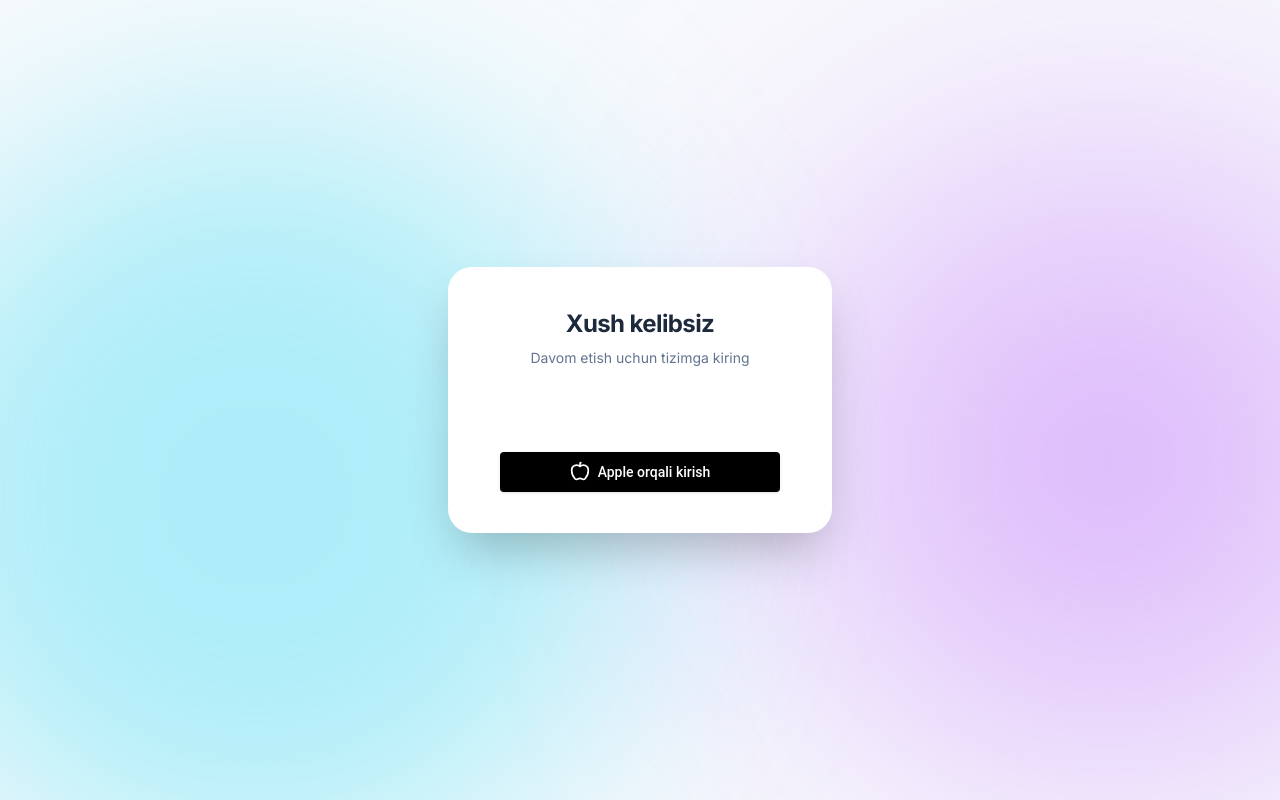
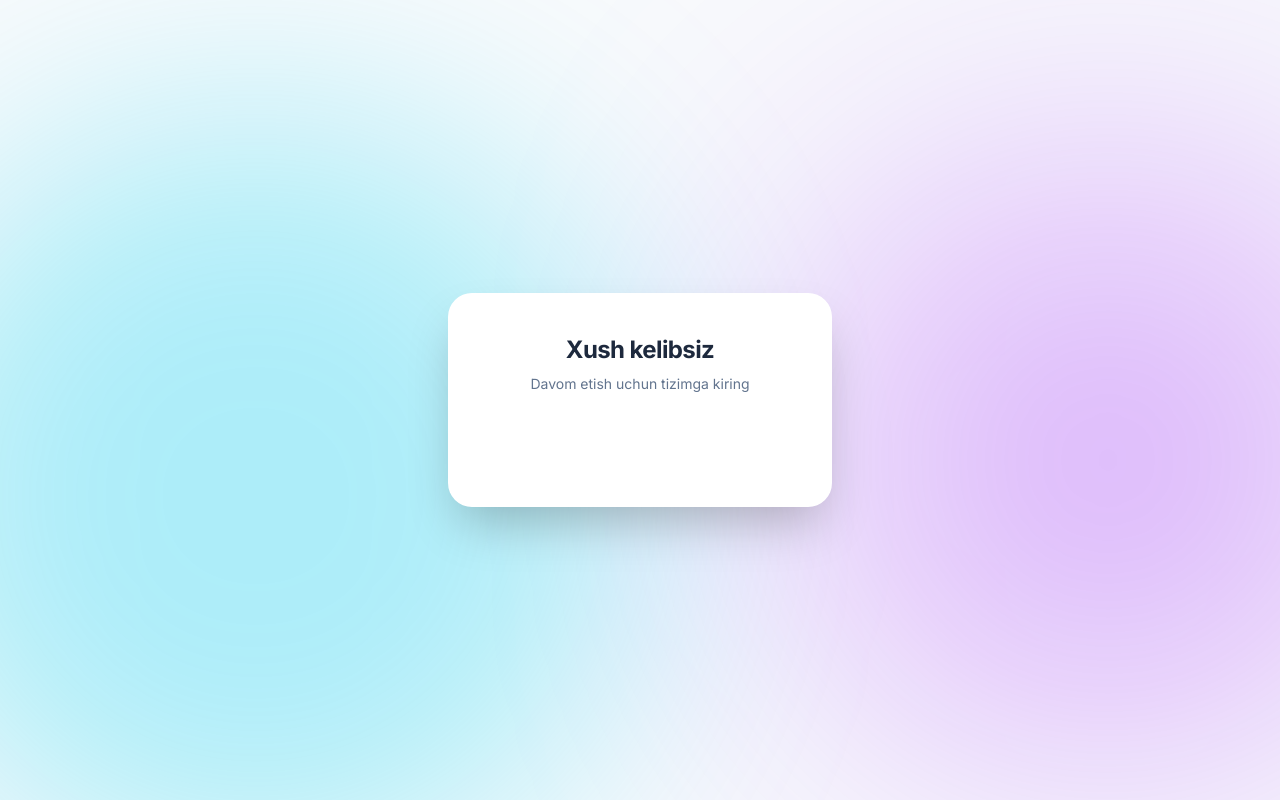
Before and after one commit to behruz-eshquvatov/univora-test, a React (Vite) app: page /login in a window 1280 px wide. Built offline with nearby package versions, Linux system fonts and the light colour scheme.

Commit message:
feat: hide apple auth temporarily

```diff
--- a/src/locales/en.json
+++ b/src/locales/en.json
@@ -255,7 +255,7 @@
     "auth_type_direction": "your direction",
     "auth_loading": "Authenticating...",
     "auth_apple": "Apple sign-in is under development",
-    "auth_footer": "We use Google and Apple for secure registration.",
+    "auth_footer": "We use Google for secure registration.",
     "results_title": "Awesome!",
     "results_desc": "You have successfully passed the introductory test.",
     "results_correct": "correct answers",
--- a/src/locales/ru.json
+++ b/src/locales/ru.json
@@ -255,7 +255,7 @@
     "auth_type_direction": "вашему направлению",
     "auth_loading": "Авторизация...",
     "auth_apple": "Вход через Apple в разработке",
-    "auth_footer": "Мы используем Google и Apple для безопасной регистрации.",
+    "auth_footer": "Мы используем Google для безопасной регистрации.",
     "results_title": "Потрясающе!",
     "results_desc": "Вы успешно прошли вводный тест.",
     "results_correct": "правильных ответов",
--- a/src/locales/uz.json
+++ b/src/locales/uz.json
@@ -255,7 +255,7 @@
     "auth_type_direction": "sizning yo'nalishingiz",
     "auth_loading": "Avtorizatsiya...",
     "auth_apple": "Apple orqali kirish ishlab chiqilmoqda",
-    "auth_footer": "Xavfsiz ro'yxatdan o'tish uchun Google va Apple'dan foydalanamiz.",
+    "auth_footer": "Xavfsiz ro'yxatdan o'tish uchun Google'dan foydalanamiz.",
     "results_title": "Ajoyib!",
     "results_desc": "Siz kirish testidan muvaffaqiyatli o'tdingiz.",
     "results_correct": "to'g'ri javoblar",
--- a/src/pages/Login.tsx
+++ b/src/pages/Login.tsx
@@ -53,15 +53,6 @@ export default function Login() {
                 }}
               />
             </div>
-
-            <button
-              onClick={() => alert(t('login.apple_auth'))}
-              className="flex items-center justify-center gap-2 bg-black text-white shadow-sm hover:bg-gray-900 transition-colors"
-              style={{ width: '280px', height: '40px', borderRadius: '4px' }}
-            >
-              <Apple className="w-5 h-5 mb-0.5" />
-              <span className="text-sm font-medium font-roboto" style={{ fontFamily: 'Roboto, arial, sans-serif' }}>{t('login.apple_btn')}</span>
-            </button>
           </div>
         )}
       </div>
--- a/src/pages/OnboardingQuiz.tsx
+++ b/src/pages/OnboardingQuiz.tsx
@@ -236,15 +236,6 @@ export default function OnboardingQuiz() {
                     }}
                   />
                 </div>
-
-                <button
-                  onClick={() => alert(t('onboarding_quiz.auth_apple'))}
-                  className="flex items-center justify-center gap-2 bg-black text-white shadow-sm hover:bg-gray-900 transition-colors"
-                  style={{ width: '280px', height: '40px', borderRadius: '4px' }}
-                >
-                  <Apple className="w-5 h-5 mb-0.5" />
-                  <span className="text-sm font-medium font-roboto" style={{ fontFamily: 'Roboto, arial, sans-serif' }}>Sign in with Apple</span>
-                </button>
               </div>
             )}
             <p className="text-xs text-slate-400 mt-6">
```
